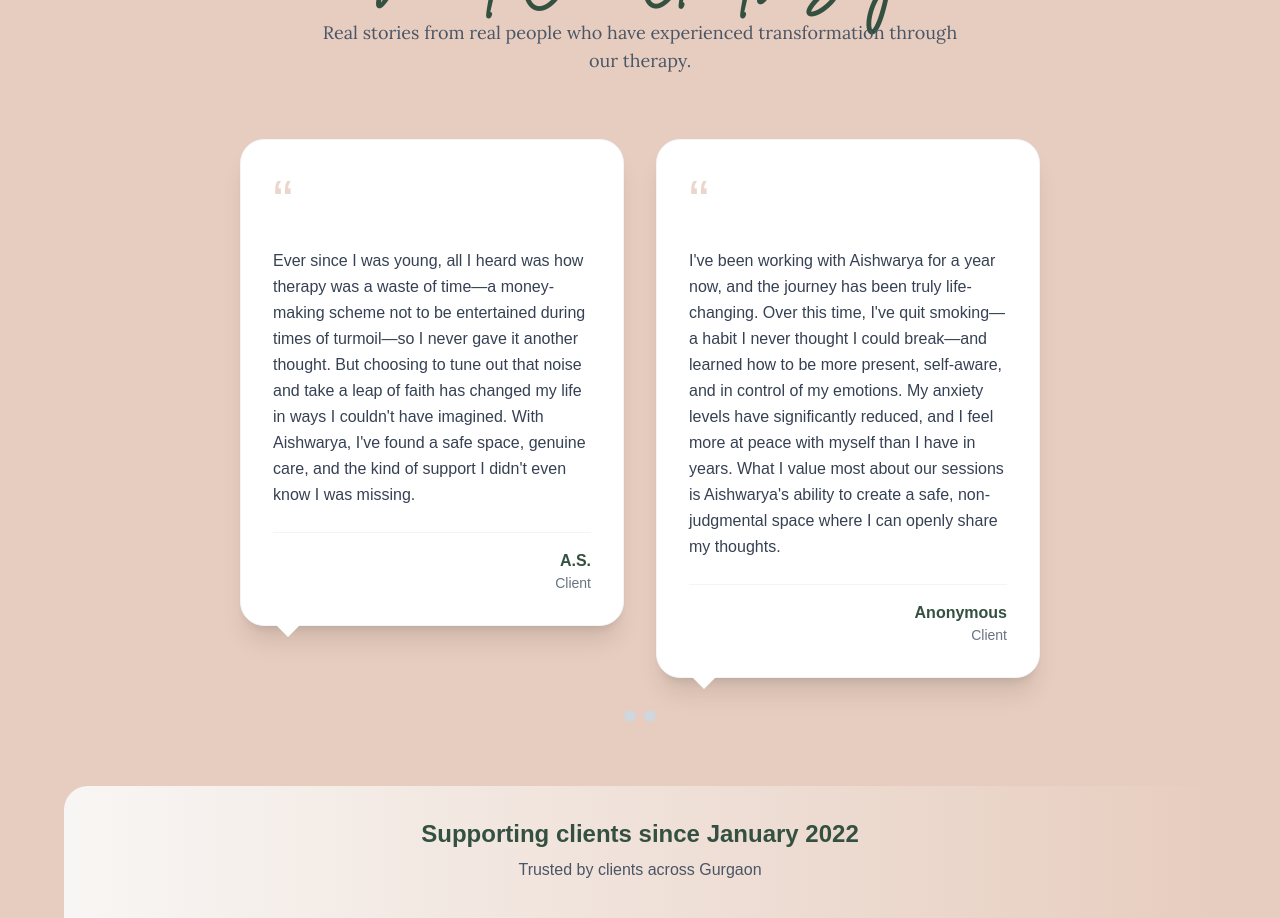
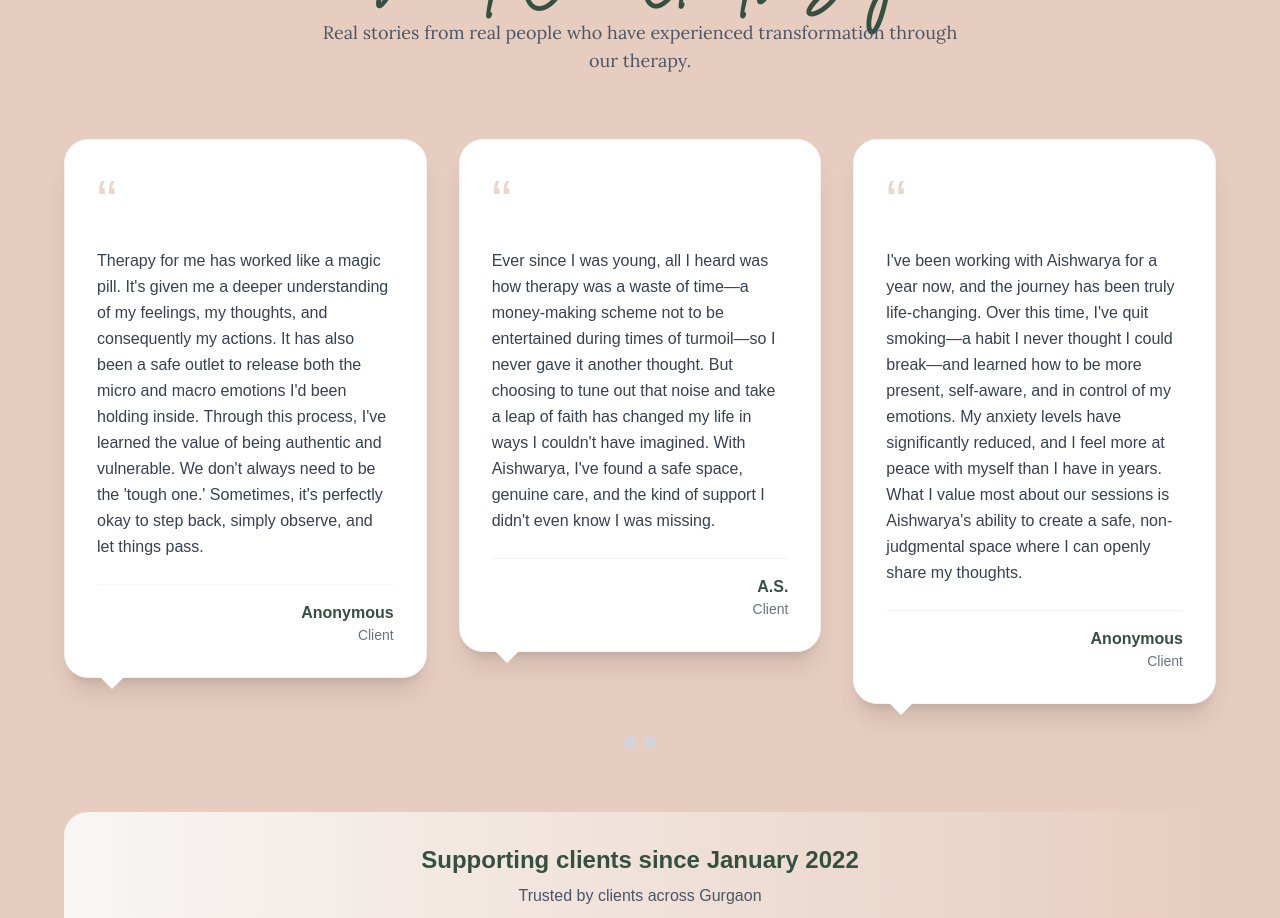
Before and after one commit to Shree0310/MindCraftWellness, a Next.js app: page / in a window 1280 px wide. Shown: the part 6220-7138 px from the top of the page. Built offline with nearby package versions, Linux system fonts and the light colour scheme; a web font is replaced by a local one.

Commit message:
Fixing testimonials

```diff
--- a/src/app/Components/About.tsx
+++ b/src/app/Components/About.tsx
@@ -11,7 +11,7 @@ import OurStory2 from '../Assets/images/OurStory2.jpg';
 import OurSpace2 from '../Assets/images/OurSpace2.jpg';
 import ProfilePic from '../Assets/images/Profile-pic2.jpg';
 import Books from '../Assets/images/AboutPage.jpg';
-import Testimonials from './Testimonials';
+import Testimonials from './Testimonials/Testimonials';
 import BookFreeConsultationBtn from './BookFreeConsulationBtn';
 import { useState } from 'react';
 import Footer from './Footer';
@@ -351,7 +351,7 @@ const About = () => {
                 {/* Our Values Section */}
                 <OurValues />
 
-                <Testimonials />
+                <Testimonials category="about us" />
                 <Footer />
             </div>
         </div>
--- a/src/app/Components/BookNow.tsx
+++ b/src/app/Components/BookNow.tsx
@@ -3,7 +3,7 @@
 import Header from "./Header";
 import HowItWorks from "./HowItWorks";
 import Link from 'next/link';
-import Testimonials from "./Testimonials";
+import Testimonials from "./Testimonials/Testimonials";
 
 export default function BookNow() {
 
--- a/src/app/Components/HomePage.tsx
+++ b/src/app/Components/HomePage.tsx
@@ -4,7 +4,7 @@ import Link from 'next/link';
 import LandingPage from '../Assets/images/LandingPage.jpg'
 import ProfilePic from '../Assets/images/Profile-pic.jpg';
 import couch from '../Assets/images/Couch.jpg';
-import Testimonials from './Testimonials';
+import Testimonials from './Testimonials/Testimonials';
 import HowItWorks from './HowItWorks';
 import Footer from './Footer';
 import DiagWaveConnector from './SVGs/DiagWaveConnector';
@@ -275,7 +275,7 @@ const HomePage = () => {
                 {/* How it Works Section */}
                 <HowItWorks />
 
-                <Testimonials />
+                <Testimonials category='landing page' />
             </div>
 
             {/* Footer */}
--- /dev/null
+++ b/src/app/Components/Testimonials/TestimonialGroup.tsx
@@ -0,0 +1,34 @@
+interface TestimonialGroupProps {
+    category?:string;
+    id: number;
+    text: string;
+    author: string;
+}
+
+const TestimonialGroup = ({category,id,text,author}: TestimonialGroupProps) => {
+
+    return <div className="div">
+        <div key={id} className="relative group w-full md:w-auto">
+                        {/* Enhanced Conversation bubble */}
+                        <div className="bg-white rounded-3xl p-6 md:p-8 shadow-xl hover:shadow-2xl w-full max-w-sm mx-auto md:mx-0 relative transition-all duration-300 transform hover:scale-105 border border-gray-100">
+                            {/* Speech bubble tail */}
+                            <div className="absolute -bottom-3 left-6 md:left-8 w-0 h-0 border-l-[12px] md:border-l-[15px] border-r-[12px] md:border-r-[15px] border-t-[12px] md:border-t-[15px] border-l-transparent border-r-transparent border-t-white"></div>
+
+                            {/* Enhanced Quote mark */}
+                            <div className="text-4xl md:text-6xl text-[#E7CDBF] mb-3 md:mb-4 opacity-80">&ldquo;</div>
+
+                            {/* Enhanced Testimonial text */}
+                            <p className="text-gray-700 text-sm md:text-base leading-relaxed mb-4 md:mb-6 font-medium">
+                                {text}
+                            </p>
+
+                            {/* Enhanced Author info */}
+                            <div className="text-right border-t border-gray-100 pt-3 md:pt-4">
+                                <p className="font-bold text-[#345041] text-sm md:text-base">{author}</p>
+                                <div className="text-gray-500 text-xs md:text-sm"><p>{"Client"}</p></div>
+                            </div>
+                        </div>
+                    </div>
+    </div>
+}
+export default TestimonialGroup;
--- a/src/app/Components/Testimonials.tsx
+++ b/src/app/Components/Testimonials/Testimonials.tsx
@@ -2,6 +2,7 @@
 
 import Link from 'next/link';
 import { useState, useEffect, useRef } from 'react';
+import TestimonialGroup from './TestimonialGroup';
 
 // Custom hook for counting animation
 const useCountUp = (end: number, duration: number = 2000) => {
@@ -58,29 +59,89 @@ const useCountUp = (end: number, duration: number = 2000) => {
     return { count, ref };
 };
 
-const Testimonials = () => {
+interface TestimonialsProps {
+    category?: string; // optional, so it works on all pages
+}
+
+const Testimonials = ({category}: TestimonialsProps) => {
     const [currentIndex, setCurrentIndex] = useState(0);
     const { count: clientsCount, ref: clientsRef } = useCountUp(200, 2500);
 
     const testimonials = [
         {
             id: 1,
-            text: "Therapy for me has worked like a magic pill. It's given me a deeper understanding of my feelings, my thoughts, and consequently my actions. It has also been a safe outlet to release both the micro and macro emotions I'd been holding inside. Through this process, I've learned the value of being authentic and vulnerable. We don't always need to be the 'tough one.' Sometimes, it's perfectly okay to step back, simply observe, and let things pass.",
+            category: 'landing page',
+            text: `Therapy for me has worked like a magic pill. It's given me a deeper understanding of my feelings, my thoughts, and consequently my actions. It has also been a safe outlet to release both the micro and macro emotions I'd been holding inside.
+                   Through this process, I've learned the value of being authentic and vulnerable. We don't always need to be the 'tough one.' Sometimes, it's perfectly okay to step back, simply observe, and let things pass.`,
             author: "Anonymous",
             role: "In-person Therapy sessions"
         },
         {
             id: 2,
-            text: "Ever since I was young, all I heard was how therapy was a waste of time—a money-making scheme not to be entertained during times of turmoil—so I never gave it another thought. But choosing to tune out that noise and take a leap of faith has changed my life in ways I couldn't have imagined. With Aishwarya, I've found a safe space, genuine care, and the kind of support I didn't even know I was missing.",
+            category: 'landing page',
+            text: `Ever since I was young, all I heard was how therapy was a waste of time—a money-making scheme not to be entertained during times of turmoil—so I never gave it another thought. But choosing to tune out that noise and take a leap of faith has changed my life in ways I couldn't have imagined.
+                  With Aishwarya, I've found a safe space, genuine care, and the kind of support I didn't even know I was missing.`,
             author: "A.S.",
             role: "22 years old, Male, India (Online & In-person Therapy)"
         },
         {
             id: 3,
-            text: "I've been working with Aishwarya for a year now, and the journey has been truly life-changing. Over this time, I've quit smoking—a habit I never thought I could break—and learned how to be more present, self-aware, and in control of my emotions. My anxiety levels have significantly reduced, and I feel more at peace with myself than I have in years. What I value most about our sessions is Aishwarya's ability to create a safe, non-judgmental space where I can openly share my thoughts.",
+            category: 'landing page',
+            text: `I've been working with Aishwarya for a year now, and the journey has been truly life-changing. Over this time, I've quit smoking—a habit I never thought I could break—and learned how to be more present, self-aware, and in control of my emotions.
+                  My anxiety levels have significantly reduced, and I feel more at peace with myself than I have in years. What I value most about our sessions is Aishwarya's ability to create a safe, non-judgmental space where I can openly share my thoughts.`,
             author: "Anonymous",
             role: "India (In-person Therapy)"
-        }
+        },
+        {
+            id: 4,
+            category: 'about us',
+            text: `Whilst I would consider myself relatively new into therapy, the experience has been super insightful and telling - especially with Aishwarya. Working with her has helped me develop the skills that I need to handle situations independently and has given me a chance to chat with someone so kind and caring, when I’m feeling down.
+                   Aishwarya’s gentle approach to psychotherapy has really helped me ease into the process and truly make the most out of my experience.`,
+            author: "M.L.",
+            role: "19,  female, Dubai, UAE (United Arab Emirates) / Spain (Online Therapy)"
+        },
+        {
+            id: 5,
+            category: 'about us',
+            text: `Had incredible experience though our sessions; She was very empathetic & helpful through some of the very hard periods of my life. Incredibly grounded & professional; Highly recommend her.`,
+            author: "Anonymous",
+            role: "47, Male, Startup Founder, India (In-person Therapy)"
+        },
+        {
+            id: 6,
+            category: 'about us',
+            text: `I have been working with Aishwarya for over a year through psychotherapy to manage my anxiety, and my experience has been excellent.
+                  I attend in-person sessions with her, and she stands out as a psychologist who truly applies effective psychological practices. Her approach is both genuine and practical, and the serene, thoughtfully designed environment of her clinic further enhances the sense of calm and comfort during each session.`,
+            author: "S.B.",
+            role: "Female, 25 Years Old, Gurgaon (In-person Therapy)"
+        },
+        {
+            id: 7,
+            category: 'specialities',
+            text: `I have been working with Aishwarya for over a year through psychotherapy to manage my anxiety, and my experience has been excellent.
+                  I attend in-person sessions with her, and she stands out as a psychologist who truly applies effective psychological practices. Her approach is both genuine and practical, and the serene, thoughtfully designed environment of her clinic further enhances the sense of calm and comfort during each session.`,
+            author: "Anonymous",
+            role: "India (In-person Therapy)"
+        },
+        {
+            id: 8,
+            category: 'specialities',
+            text: `I had the privilege of first seeking guidance from Aishwarya in 2022 , during one of the most tumultuous and transformative chapters of my life. Her support guided me through a toxic relationship, moments of deep self-doubt, deep seated resentment with my family and some of the hardest emotional battles I’ve faced.
+                    What I cherish most is that she didn’t just help me heal—she gave me tools I didn’t even know I desperately needed: the ability to set and honor healthy boundaries. That understanding has changed my life in ways I can’t overstate.
+                    Because of her guidance, I’ve grown into a version of myself that is stronger, happier, and more self-respecting. I will always be grateful for the clarity, compassion, and wisdom she brought into my life when I needed it most.`,
+            author: "M.L.",
+            role: "Female, 25 Years Old, Gurgaon (In-person Therapy)"
+        },
+        {
+            id: 9,
+            category: 'specialities',
+            text: `I have been Ms. Aishwarya’s client for over 2 years now and I have experienced immense self reflection, growth and increase in self esteem during this time. Not only have I been able to work on my relationships and my difficulties to manage my work, but also my anxieties and past traumas.
+                I would highly recommend Aishwarya because she is a professional who keeps evolving and working hard to help clients (new and old) grow and gain the most out of their therapy. In addition, she is the right combination of being a kind and flexible, yet stern and disciplined professional.
+                I highly recommend Aishwarya!`,
+            author: "S.K.",
+            role: "Female, New Delhi (Online therapy)"
+        },
+
     ];
 
     useEffect(() => {
@@ -96,6 +157,10 @@ const Testimonials = () => {
         const second = testimonials[(currentIndex + 1) % testimonials.length];
         return [first, second];
     };
+
+    const uniqueCategories = [...new Set(testimonials.map(testimonial => testimonial.category))];
+
+    const filteredTestimonials = category ?  testimonials.filter(testimonial => testimonial.category === category) : testimonials;
 
     return (
         <div className="py-12 md:py-20 px-4 md:px-8">
@@ -113,31 +178,20 @@ const Testimonials = () => {
                     <p>{"Real stories from real people who have experienced transformation through our therapy."}</p>
                 </div>
             </div>
-            <div className="flex flex-col md:flex-row justify-center items-start gap-6 md:gap-8 max-w-6xl mx-auto">
-                {getCurrentTestimonials().map((testimonial) => (
-                    <div key={testimonial.id} className="relative group w-full md:w-auto">
-                        {/* Enhanced Conversation bubble */}
-                        <div className="bg-white rounded-3xl p-6 md:p-8 shadow-xl hover:shadow-2xl w-full max-w-sm mx-auto md:mx-0 relative transition-all duration-300 transform hover:scale-105 border border-gray-100">
-                            {/* Speech bubble tail */}
-                            <div className="absolute -bottom-3 left-6 md:left-8 w-0 h-0 border-l-[12px] md:border-l-[15px] border-r-[12px] md:border-r-[15px] border-t-[12px] md:border-t-[15px] border-l-transparent border-r-transparent border-t-white"></div>
 
-                            {/* Enhanced Quote mark */}
-                            <div className="text-4xl md:text-6xl text-[#E7CDBF] mb-3 md:mb-4 opacity-80">&ldquo;</div>
+                <div key={category} className="flex flex-col md:flex-row justify-center items-start gap-6 md:gap-8 max-w-6xl mx-auto">
+                    {filteredTestimonials
+                        .map((testimonial) => (
+                        <TestimonialGroup
+                            key={testimonial.id}
+                            category= {category}
+                            id={testimonial.id}
+                            text={testimonial.text}
+                            author= {testimonial.author}
+                        />
+                    ))}
+                </div>
 
-                            {/* Enhanced Testimonial text */}
-                            <p className="text-gray-700 text-sm md:text-base leading-relaxed mb-4 md:mb-6 font-medium">
-                                {testimonial.text}
-                            </p>
-
-                            {/* Enhanced Author info */}
-                            <div className="text-right border-t border-gray-100 pt-3 md:pt-4">
-                                <p className="font-bold text-[#345041] text-sm md:text-base">{testimonial.author}</p>
-                                <div className="text-gray-500 text-xs md:text-sm"><p>{"Client"}</p></div>
-                            </div>
-                        </div>
-                    </div>
-                ))}
-            </div>
 
             {/* Dots indicator */}
             <div className="flex justify-center mt-8 gap-2">
--- a/src/app/Components/WhatWeWorkWith.tsx
+++ b/src/app/Components/WhatWeWorkWith.tsx
@@ -3,7 +3,7 @@
 import Header from "./Header";
 import Footer from "./Footer";
 import OurValues from "./OurValues";
-import Testimonials from "./Testimonials";
+import Testimonials from "./Testimonials/Testimonials";
 import Link from 'next/link';
 import TakingTherapy from '../Assets/images/Taking-Therapy.jpg';
 import OurSpace from '../Assets/images/ourSpace.png';
@@ -348,7 +348,7 @@ const WhatWeWorkWith = () => {
                     <OurValues />
 
                     {/* Testimonials Section */}
-                    <Testimonials />
+                    <Testimonials category="specialities"/>
 
                     {/* Final Call to Action */}
                     <div className="text-center mt-16">
```
